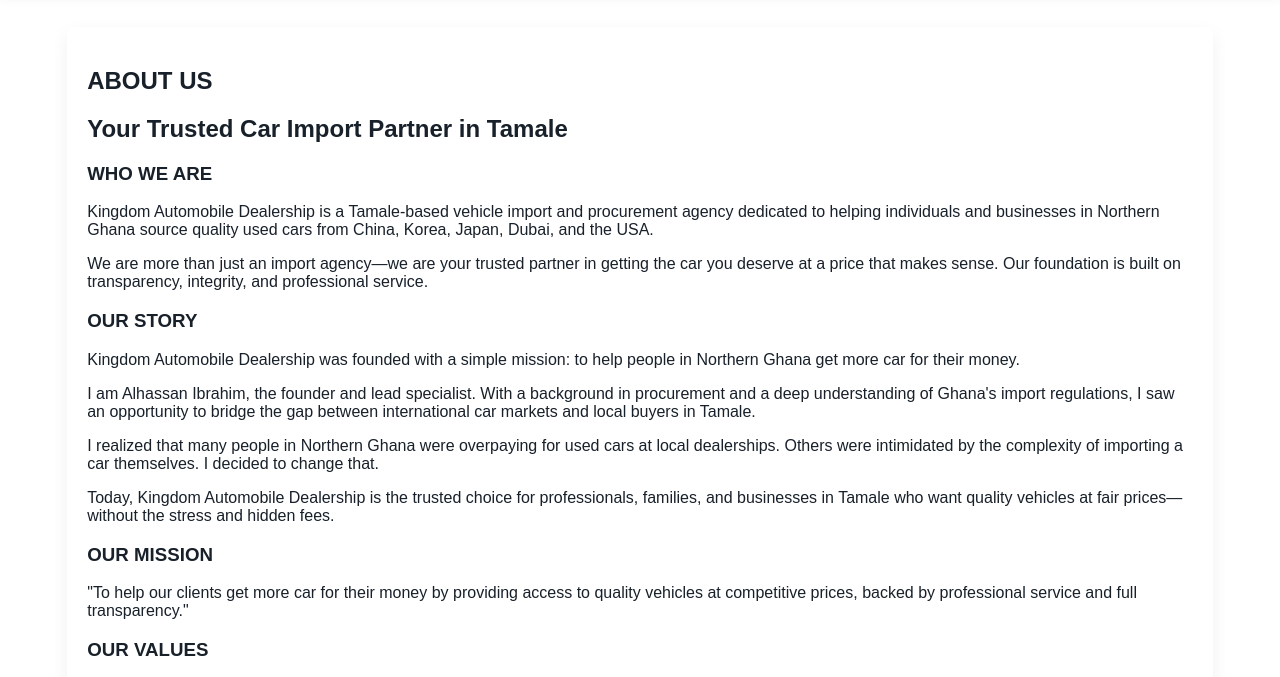
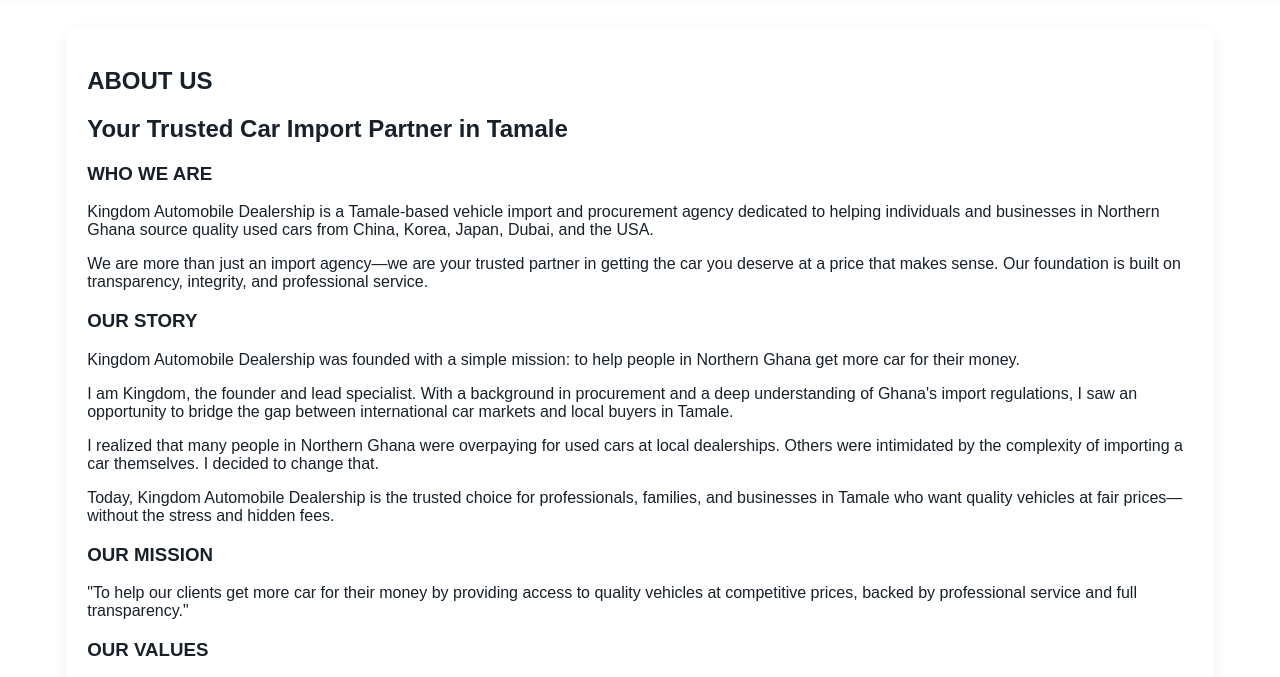
Before and after one commit to junior-3dmund/Kingdom_AutoMobile, a plain HTML site: page about.html in a window 1280 px wide. Shown: the part 81-758 px from the top of the page. Drawn offline with Linux system fonts and the light colour scheme.

Commit message:
Update founder name to Kingdom

```diff
--- a/about.html
+++ b/about.html
@@ -31,7 +31,7 @@
 
     <h3>OUR STORY</h3>
     <p>Kingdom Automobile Dealership was founded with a simple mission: to help people in Northern Ghana get more car for their money.</p>
-    <p>I am Alhassan Ibrahim, the founder and lead specialist. With a background in procurement and a deep understanding of Ghana's import regulations, I saw an opportunity to bridge the gap between international car markets and local buyers in Tamale.</p>
+    <p>I am Kingdom, the founder and lead specialist. With a background in procurement and a deep understanding of Ghana's import regulations, I saw an opportunity to bridge the gap between international car markets and local buyers in Tamale.</p>
     <p>I realized that many people in Northern Ghana were overpaying for used cars at local dealerships. Others were intimidated by the complexity of importing a car themselves. I decided to change that.</p>
     <p>Today, Kingdom Automobile Dealership is the trusted choice for professionals, families, and businesses in Tamale who want quality vehicles at fair prices—without the stress and hidden fees.</p>
 
```
